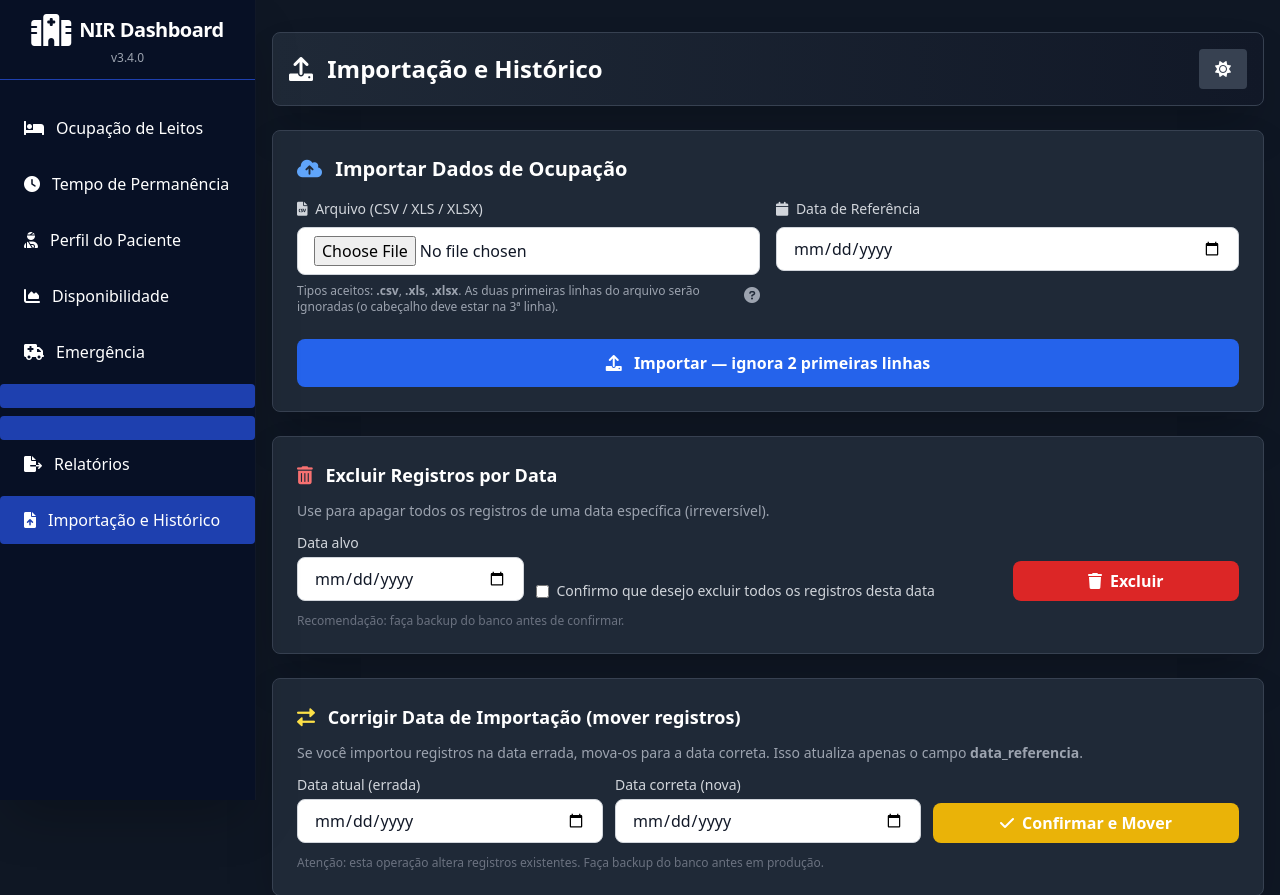
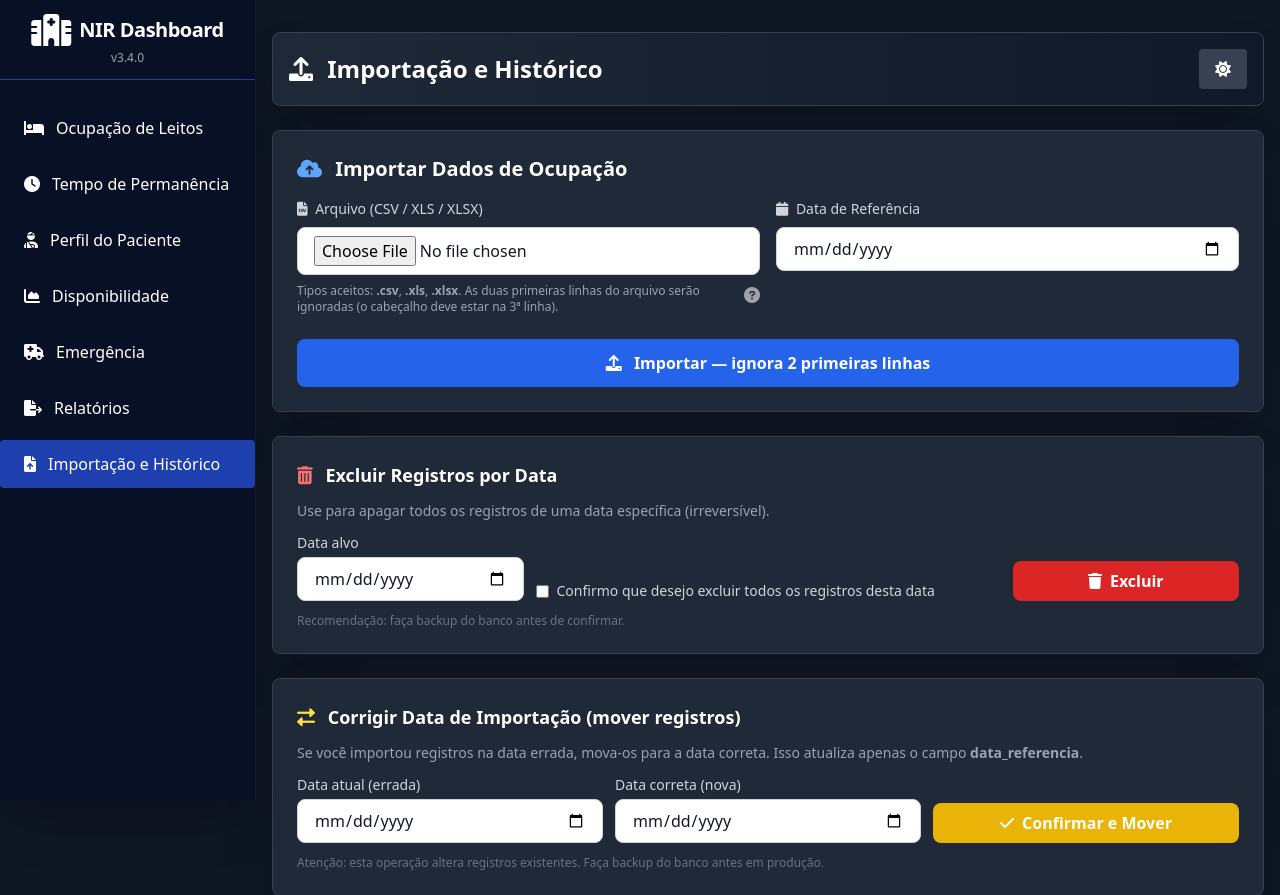
Before and after one commit to joabeoliveira/ocupacao, a Flask app: page / in a window 1280 px wide. Shown: the top 895 px of the page. Run offline with Flask 3, Linux system fonts and the light colour scheme; some libraries are stand-ins or nearby versions.

Commit message:
fix: corrige duplicidade visual no menu de Importacao e Historico

```diff
--- a/templates/index.html
+++ b/templates/index.html
@@ -190,8 +190,6 @@
                             Emergência
                         </a>
                     </li>
-                    <li>
-                        <a href="/" class="flex items-center px-6 py-3 bg-blue-800 rounded transition">
                     <li>
                         <a href="/relatorios" class="flex items-center px-6 py-3 hover:bg-blue-800 rounded transition">
                             <i class="fas fa-file-export mr-3"></i>
```
Lines whose indentation alone changed are shown as unchanged.
